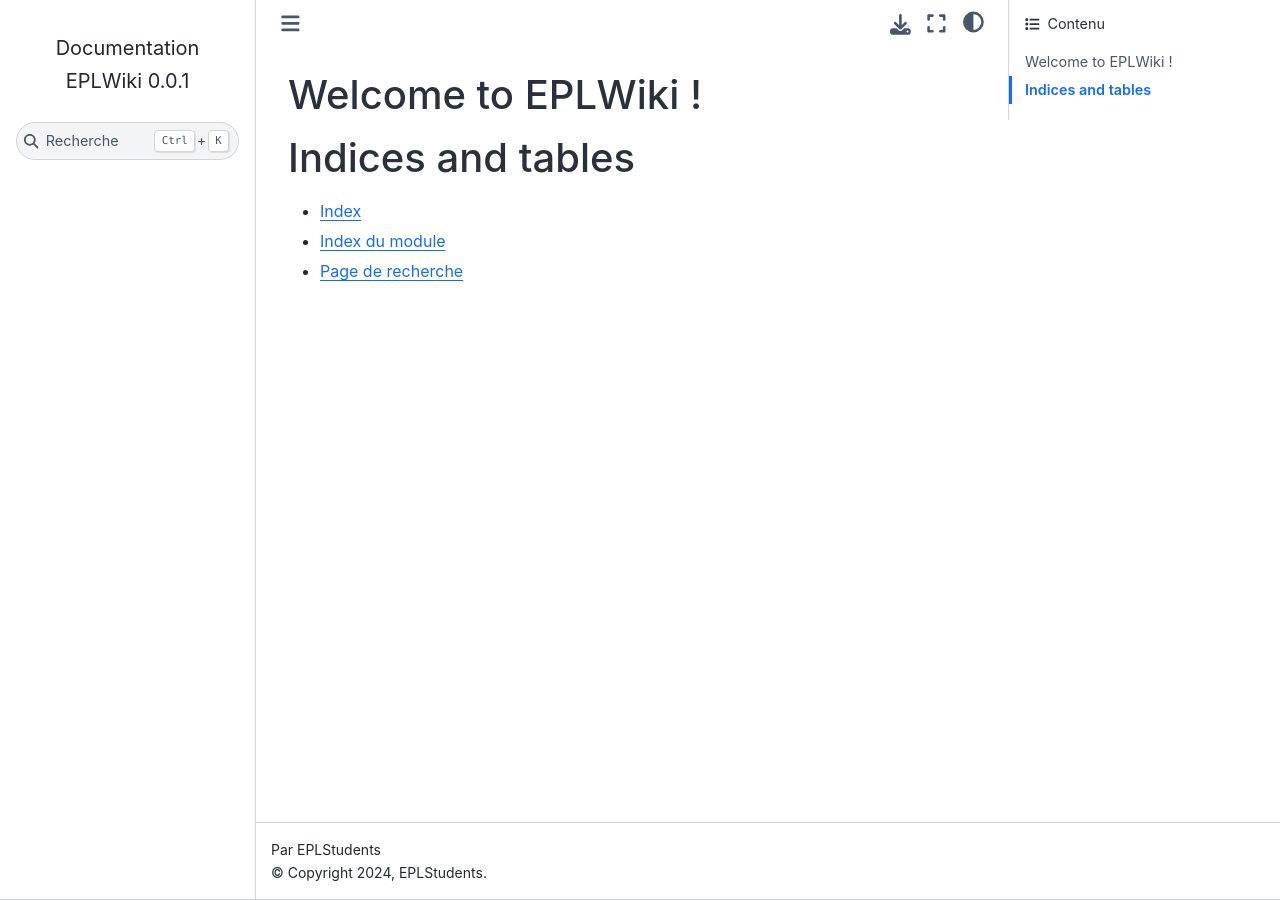
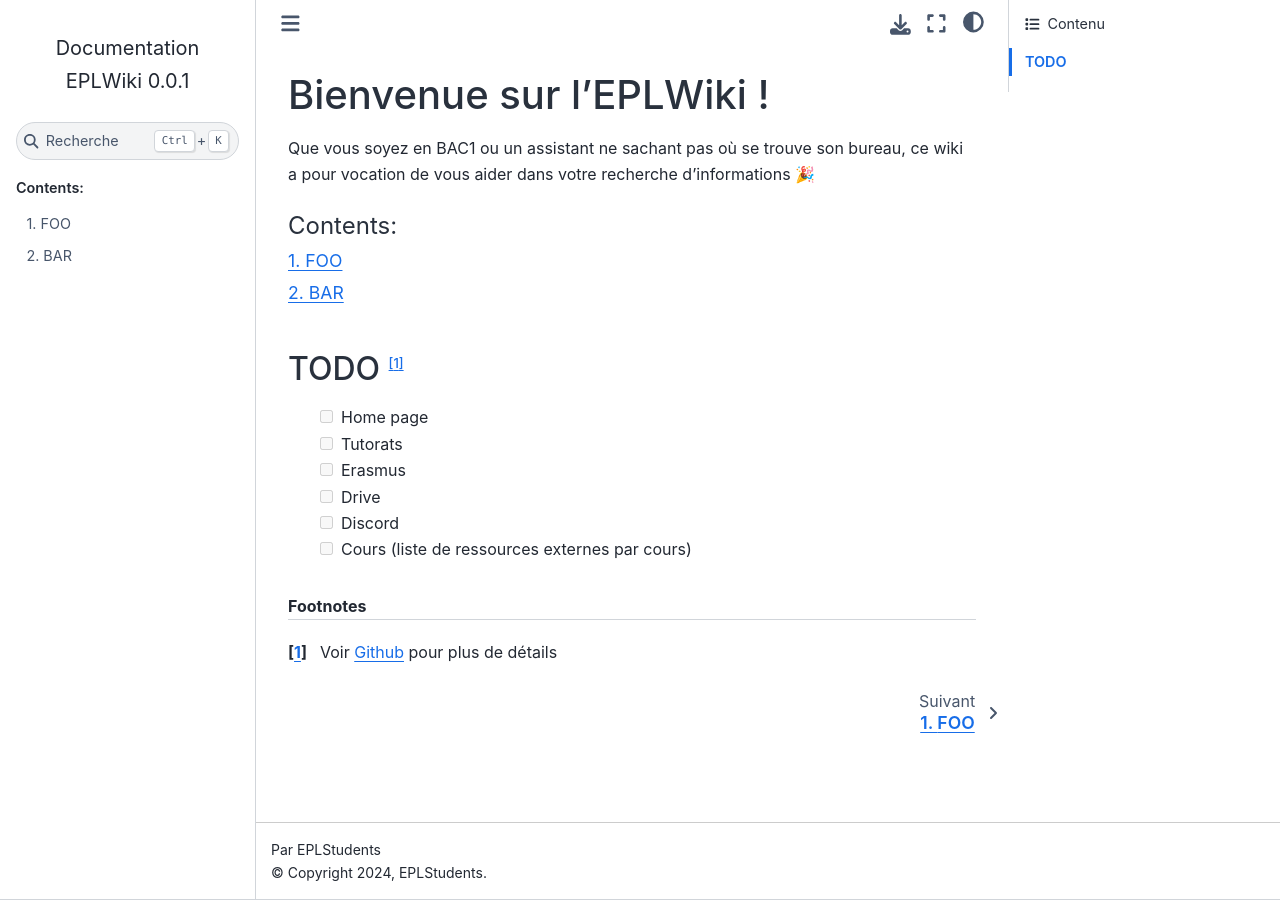
Before and after one commit to EPLStudents/EPLWiki, a Sphinx documentation site: the page built from source/index.rst, in a window 1280 px wide. Built offline with Sphinx 7.4.7 and the Sphinx Book theme 1.1.4, drawn with Linux system fonts in a browser that asks for light colours.

Commit message:
Add basic structure

```diff
--- /dev/null
+++ b/source/_static/css/custom.css
@@ -0,0 +1,12 @@
+li.task-list-item {
+    display: flex;
+}
+
+li.task-list-item > p {
+    margin: 0;
+}
+
+li.task-list-item > label {
+    height: 8px;
+    margin-right: 8px;
+}
--- /dev/null
+++ b/source/bar.rst
@@ -0,0 +1,5 @@
+============================
+BAR
+============================
+
+I'm even more useless sir
--- a/source/conf.py
+++ b/source/conf.py
@@ -14,7 +14,7 @@ release = '0.0.1'
 # -- General configuration ---------------------------------------------------
 # https://www.sphinx-doc.org/en/master/usage/configuration.html#general-configuration
 
-extensions = []
+extensions = ['sphinx.ext.todo', 'sphinx_immaterial.task_lists', 'sphinxemoji.sphinxemoji']
 
 templates_path = ['_templates']
 exclude_patterns = []
@@ -26,3 +26,7 @@ language = 'fr'
 
 html_theme = 'sphinx_book_theme'
 html_static_path = ['_static']
+html_theme_options = {"navigation_with_keys": True}
+
+def setup(app):
+    app.add_css_file('css/custom.css')
--- /dev/null
+++ b/source/foo.rst
@@ -0,0 +1,5 @@
+============================
+FOO
+============================
+
+I'm completely useless sir
--- a/source/index.rst
+++ b/source/index.rst
@@ -3,18 +3,34 @@
    You can adapt this file completely to your liking, but it should at least
    contain the root `toctree` directive.
 
-Welcome to EPLWiki !
+Bienvenue sur l'EPLWiki !
 ===================================
 
+Que vous soyez en BAC1 ou un assistant ne sachant pas où se trouve son bureau, ce wiki a pour vocation de vous aider dans votre recherche d'informations |:tada:|
+
 .. toctree::
-   :maxdepth: 2
-   :caption: Contents:
+    :maxdepth: 2
+    :caption: Contents:
+    :numbered:
+
+    foo
+    bar
 
 
+TODO [#f1]_
+-------------
 
-Indices and tables
-==================
+.. task-list::
 
-* :ref:`genindex`
-* :ref:`modindex`
-* :ref:`search`
+    - [ ] Home page
+    - [ ] Tutorats
+    - [ ] Erasmus
+    - [ ] Drive
+    - [ ] Discord
+    - [ ] Cours (liste de ressources externes par cours)
+
+.. rubric:: Footnotes
+
+.. [#f1] Voir `Github`_ pour plus de détails
+
+.. _Github: https://github.com/EPLStudents/EPLWiki
```
Also changed, not shown: README.md (+13 -1 lines), requirements.txt (+7 -0 lines), 1 other file.
